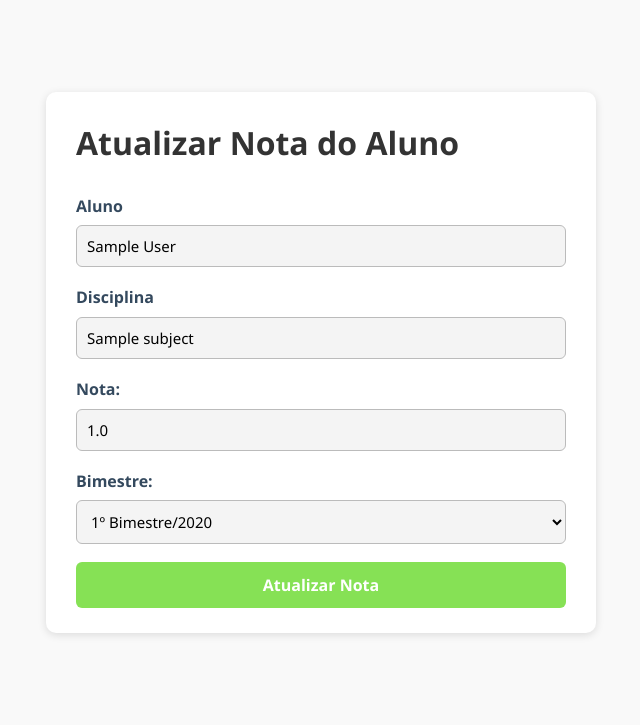
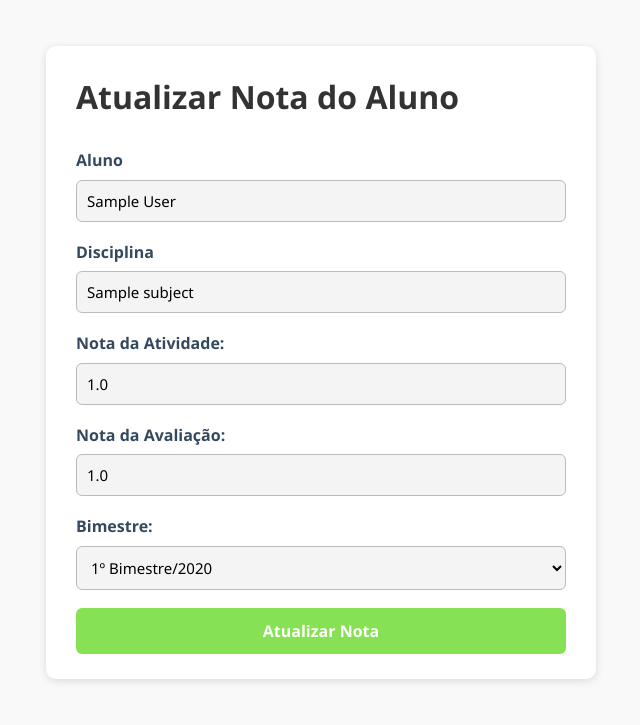
Before and after one commit to MarivaldoDev/sistema_escolar, a Django app: page /teams/1/subjects/1/students/1/grade/update/1/ in a window 1280 px wide. Shown: the part 75-800 px from the top of the page, without its empty margins (319-959 px from the left). Run offline with Django 5.2, Linux system fonts and the light colour scheme; a user stored in the database is signed in; tables that the repository leaves empty hold one stand-in row (values such as "Sample post").

Commit message:
fix: resolvido o problema do cálculo da média do aluno

```diff
--- a/system/admin.py
+++ b/system/admin.py
@@ -120,7 +120,7 @@ class GradeAdmin(admin.ModelAdmin):
         "student_name",
         "subject",
         "team",
-        "value",
+        "average",
         "bimonthly",
         "registration_date",
     )
--- a/system/forms.py
+++ b/system/forms.py
@@ -38,10 +38,10 @@ class LoginForm(forms.Form):
 class GradeForm(forms.ModelForm):
     class Meta:
         model = Grade
-        fields = ("value_activity", "value", "bimonthly")
+        fields = ("value_activity", "value_proof", "bimonthly")
         labels = {
             "value_activity": "Nota da Atividade",
-            "value": "Nota da Avaliação",
+            "value_proof": "Nota da Avaliação",
             "bimonthly": "Bimestre",
         }
         widgets = {
@@ -52,7 +52,7 @@ class GradeForm(forms.ModelForm):
                     "placeholder": "Nota da Atividade",
                 }
             ),
-            "value": forms.NumberInput(
+            "value_proof": forms.NumberInput(
                 attrs={
                     "class": "form-control",
                     "step": "0.01",
@@ -74,13 +74,17 @@ class GradeForm(forms.ModelForm):
 class GradeUpdateForm(forms.ModelForm):
     class Meta:
         model = Grade
-        fields = ("value", "bimonthly")
+        fields = ("value_activity", "value_proof", "bimonthly")
         labels = {
-            "value": "Nota",
+            "value_activity": "Nota da Atividade",
+            "value_proof": "Nota da Avaliação",
             "bimonthly": "Bimestre",
         }
         widgets = {
-            "value": forms.NumberInput(
+            "value_activity": forms.NumberInput(
+                attrs={"class": "form-control", "step": "0.01", "placeholder": "Nota"}
+            ),
+            "value_proof": forms.NumberInput(
                 attrs={"class": "form-control", "step": "0.01", "placeholder": "Nota"}
             ),
             "bimonthly": forms.Select(
--- a/system/models.py
+++ b/system/models.py
@@ -137,21 +137,22 @@ class Grade(models.Model):
     subject = models.ForeignKey("Subject", on_delete=models.CASCADE)
     team = models.ForeignKey("Team", on_delete=models.CASCADE, null=True, blank=True)
     value_activity = models.FloatField()
-    value = models.FloatField()
+    value_proof = models.FloatField()
+    average = models.FloatField(null=True, blank=True)
     bimonthly = models.ForeignKey("Bimonthly", on_delete=models.CASCADE)
     registration_date = models.DateTimeField(auto_now_add=True)
 
     def __str__(self):
-        return f"{self.student.first_name} {self.student.last_name} ({self.bimonthly}) - {self.subject.name}: {self.value}"
+        return f"{self.student.first_name} {self.student.last_name} ({self.bimonthly}) - {self.subject.name}: {self.average}"
 
     def clean(self):
-        if self.value_activity < 0 or self.value < 0.0:
+        if self.value_activity < 0 or self.value_proof < 0.0:
             raise ValidationError("Nenhuma nota pode ser menor que 0.0.")
-        if self.value_activity > 10.0 or self.value > 10.0:
+        if self.value_activity > 10.0 or self.value_proof > 10.0:
             raise ValidationError("Nenhuma nota pode ser maior que 10.0.")
 
     def save(self, *args, **kwargs):
-        self.value = (self.value_activity + self.value) / 2
+        self.average = (self.value_activity + self.value_proof) / 2
         super().save(*args, **kwargs)
 
 
--- a/system/templates/add_grade.html
+++ b/system/templates/add_grade.html
@@ -50,8 +50,8 @@
             </div>
 
             <div class="form-group">
-                {{ form.value.label_tag }}
-                {{ form.value }}
+                {{ form.value_proof.label_tag }}
+                {{ form.value_proof }}
             </div>
 
             <div class="form-group">
--- a/system/templates/choose_bimonthly.html
+++ b/system/templates/choose_bimonthly.html
@@ -25,7 +25,7 @@
                                 <div class="bim">Bimestre {{ item.bimonthly.number }} ({{ item.bimonthly }})</div>
                                 <div class="note">Nota atual:
                                     {% if item.grade %}
-                                        <span class="badge">{{ item.grade.value }}</span>
+                                        <span class="badge">{{ item.grade.average }}</span>
                                     {% else %}
                                         <span class="badge">—</span>
                                     {% endif %}
--- a/system/templates/my_grades.html
+++ b/system/templates/my_grades.html
@@ -38,7 +38,7 @@
                             {% for grade in item.grades %}
                                 <li>
                                     <span class="bimonthly">{{ grade.bimonthly }}:</span>
-                                    <span class="grade">{{ grade.value }}</span>
+                                    <span class="grade">{{ grade.average }}</span>
                                 </li>
                             {% endfor %}
                         </ul>
--- a/system/templates/update_grade.html
+++ b/system/templates/update_grade.html
@@ -42,8 +42,13 @@
                 </div>
 
                 <div class="form-group">
-                    {{ form.value.label_tag }}
-                    {{ form.value }}
+                    {{ form.value_activity.label_tag }}
+                    {{ form.value_activity }}
+                </div>
+
+                <div class="form-group">
+                    {{ form.value_proof.label_tag }}
+                    {{ form.value_proof }}
                 </div>
 
                 <div class="form-group">
--- a/system/views/student_views.py
+++ b/system/views/student_views.py
@@ -38,7 +38,7 @@ def my_grades(request, student_id: int):
             student=student, subject=subject, team=team
         ).order_by("bimonthly__number")
 
-        grade_values = [g.value for g in subject_grades]
+        grade_values = [g.average for g in subject_grades]
         bimonthlys = [str(g.bimonthly) for g in subject_grades]
         if len(bimonthlys) > max_bimonthlys:
             max_bimonthlys = len(bimonthlys)
@@ -69,3 +69,7 @@ def my_grades(request, student_id: int):
     }
 
     return render(request, "my_grades.html", context)
+
+
+def grade_details(request, student_id: int):
+    student = get_object_or_404(CustomUser, id=student_id)
--- a/system/views/teacher_views.py
+++ b/system/views/teacher_views.py
@@ -81,7 +81,7 @@ def turma_detail(request, team_id: int, subject_id: int):
 
     grades_by_student = defaultdict(list)
     for g in grades_qs:
-        value = g.value
+        value = g.average
         try:
             value_float = float(value)
         except Exception:
```
Also changed, not shown: system/tests/tests_models/test_grade_model.py (+3 -3 lines), system/migrations/0004_rename_value_grade_value_proof_grade_average.py (added).
